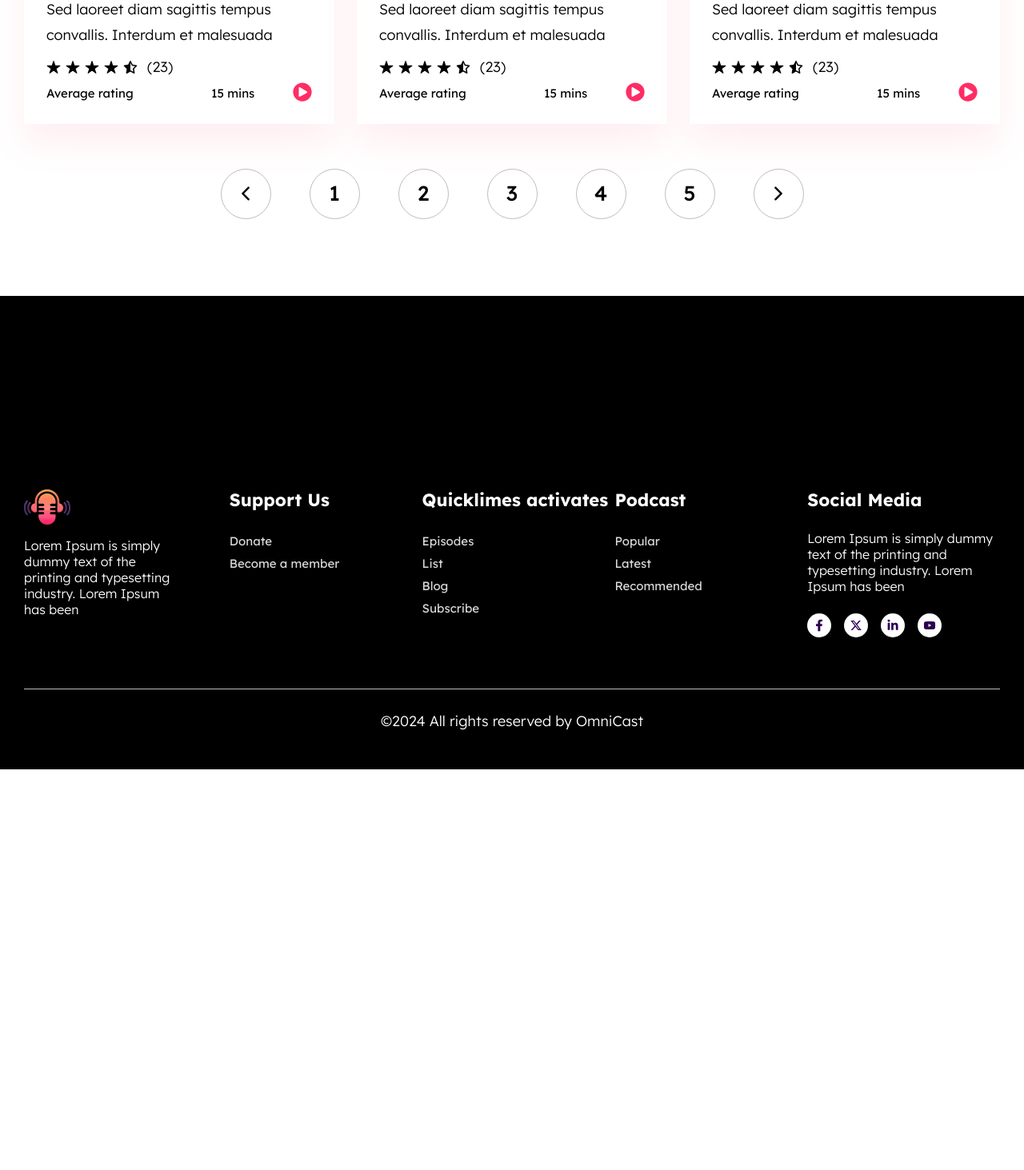
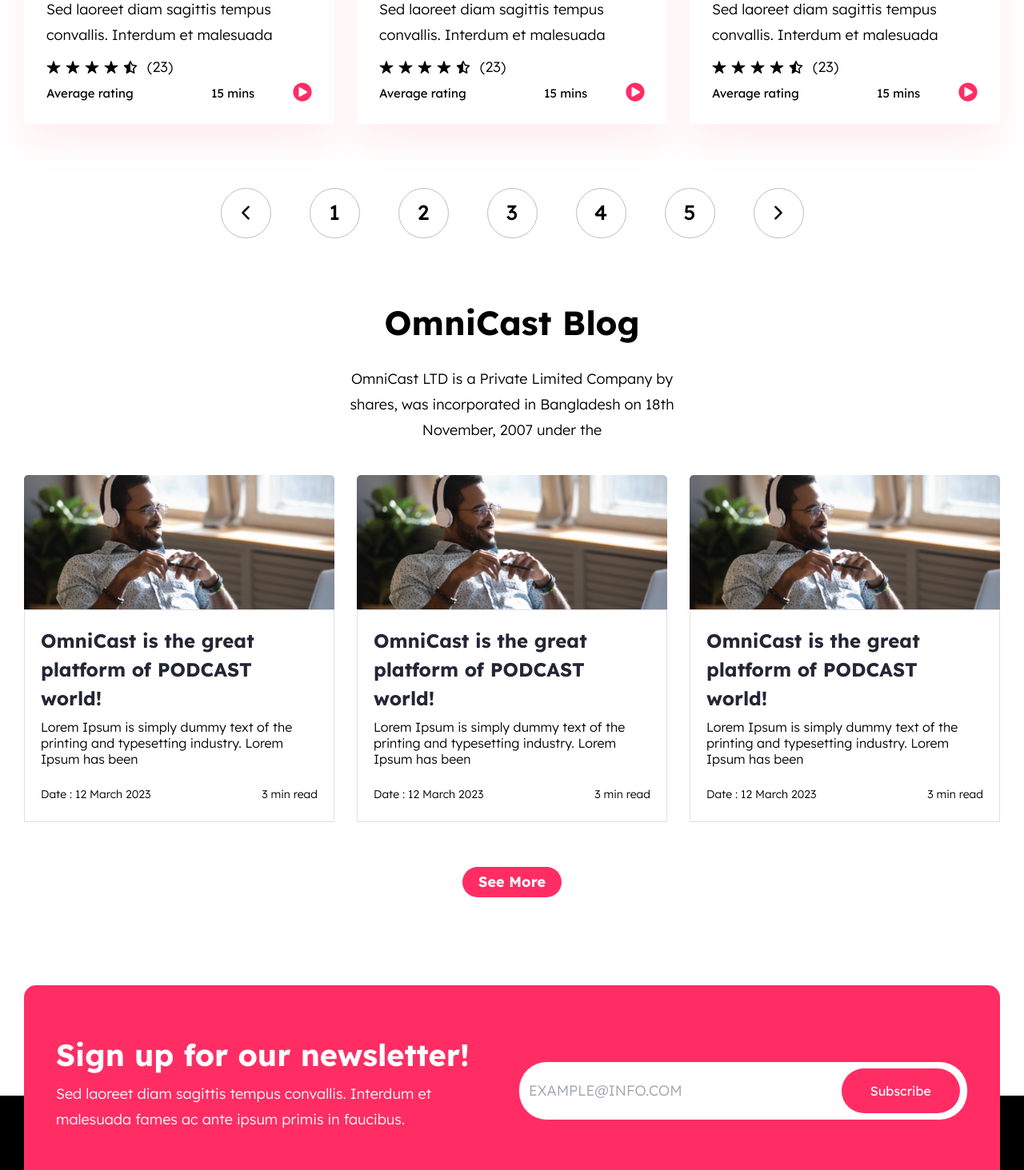
Before and after one commit to nahid-hn-kiran/omni-cast, a React (Vite) app: page /podcasts in a window 1280 px wide. Shown: the part 1857-3320 px from the top of the page at 80% size. Before the commit the page ends 2819 px from the top, so only its background shows below. Built offline with nearby package versions, Linux system fonts and the light colour scheme.

Commit message:
Podcast Page added

```diff
--- /dev/null
+++ b/src/Pages/Podcasts/PodcastBlogs.jsx
@@ -0,0 +1,35 @@
+import { Link } from "react-router-dom";
+import BlogCard from "../../components/BlogCard/BlogCard";
+
+const PodcastBlogs = () => {
+  return (
+    <div className="podcast-blogs pt-20">
+      <div className="container">
+        <div className="section-top text-center">
+          <h2 className="section-title">OmniCast Blog</h2>
+          <div className="md:w-4/12 mx-auto">
+            <p className="mt-7">
+              OmniCast LTD is a Private Limited Company by shares, was
+              incorporated in Bangladesh on 18th November, 2007 under the
+            </p>
+          </div>
+        </div>
+        {/* Blogs  */}
+        <div className="podcast-blogs">
+          <div className="grid md:grid-cols-2 lg:grid-cols-3 gap-y-4 gap-x-7 mt-10 mb-14">
+            <BlogCard />
+            <BlogCard />
+            <BlogCard />
+          </div>
+          <div className="see-more text-center">
+            <Link to="/" className="primary-btn">
+              See More
+            </Link>
+          </div>
+        </div>
+      </div>
+    </div>
+  );
+};
+
+export default PodcastBlogs;
--- /dev/null
+++ b/src/Pages/Podcasts/PodcastList.jsx
@@ -0,0 +1,38 @@
+import EpisodeCard from "../../components/EpisodeCard/EpisodeCard";
+import Pagination from "../../components/Pagination/Pagination";
+
+const PodcastList = () => {
+  return (
+    <div className="podcasts pt-24">
+      <div className="container">
+        <div className="section-top flex justify-between">
+          <h2 className="podcast-section-title">All PODCAST List</h2>
+          <div className="podcast-filter-btns flex gap-x-7">
+            <button>Popular</button>
+            <button>New</button>
+            <button>Feathers</button>
+          </div>
+        </div>
+        {/* All podcasts */}
+        <div className="all-podcast">
+          <div className="grid md:grid-cols-2 lg:grid-cols-3 mt-6 gap-7">
+            <EpisodeCard />
+            <EpisodeCard />
+            <EpisodeCard />
+            <EpisodeCard />
+            <EpisodeCard />
+            <EpisodeCard />
+            <EpisodeCard />
+            <EpisodeCard />
+            <EpisodeCard />
+          </div>
+          <div className="flex justify-center pt-20">
+            <Pagination />
+          </div>
+        </div>
+      </div>
+    </div>
+  );
+};
+
+export default PodcastList;
--- a/src/Pages/Podcasts/Podcasts.jsx
+++ b/src/Pages/Podcasts/Podcasts.jsx
@@ -1,39 +1,18 @@
-import EpisodeCard from "../../components/EpisodeCard/EpisodeCard";
+import NewsLetter from "../../components/NewsLetter/NewsLetter";
 import PageTitle from "../../components/PageTitle/PageTitle";
-import Pagination from "../../components/Pagination/Pagination";
+import PodcastBlogs from "./PodcastBlogs";
+import PodcastList from "./PodcastList";
 import "./podcasts.css";
 
 const Podcasts = () => {
   return (
     <div className="podcasts-page">
       <PageTitle />
-      <div className="podcasts py-24">
+      <PodcastList />
+      <PodcastBlogs />
+      <div className="home-newsletter">
         <div className="container">
-          <div className="section-top flex justify-between">
-            <h2 className="podcast-section-title">All PODCAST List</h2>
-            <div className="podcast-filter-btns flex gap-x-7">
-              <button>Popular</button>
-              <button>New</button>
-              <button>Feathers</button>
-            </div>
-          </div>
-          {/* All podcasts */}
-          <div className="all-podcast">
-            <div className="grid md:grid-cols-2 lg:grid-cols-3 mt-6 gap-7">
-              <EpisodeCard />
-              <EpisodeCard />
-              <EpisodeCard />
-              <EpisodeCard />
-              <EpisodeCard />
-              <EpisodeCard />
-              <EpisodeCard />
-              <EpisodeCard />
-              <EpisodeCard />
-            </div>
-            <div className="flex justify-center pt-14">
-              <Pagination />
-            </div>
-          </div>
+          <NewsLetter />
         </div>
       </div>
     </div>
--- a/src/Pages/Podcasts/podcasts.css
+++ b/src/Pages/Podcasts/podcasts.css
@@ -13,3 +13,8 @@
   border: 1px solid var(--omni-pink);
   border-radius: 16.5px;
 }
+
+.podcast-filter-btns button:hover {
+  background: linear-gradient(90deg, #ff0026 1.56%, #fc8496 100%);
+  color: var(--omni-white);
+}
```
